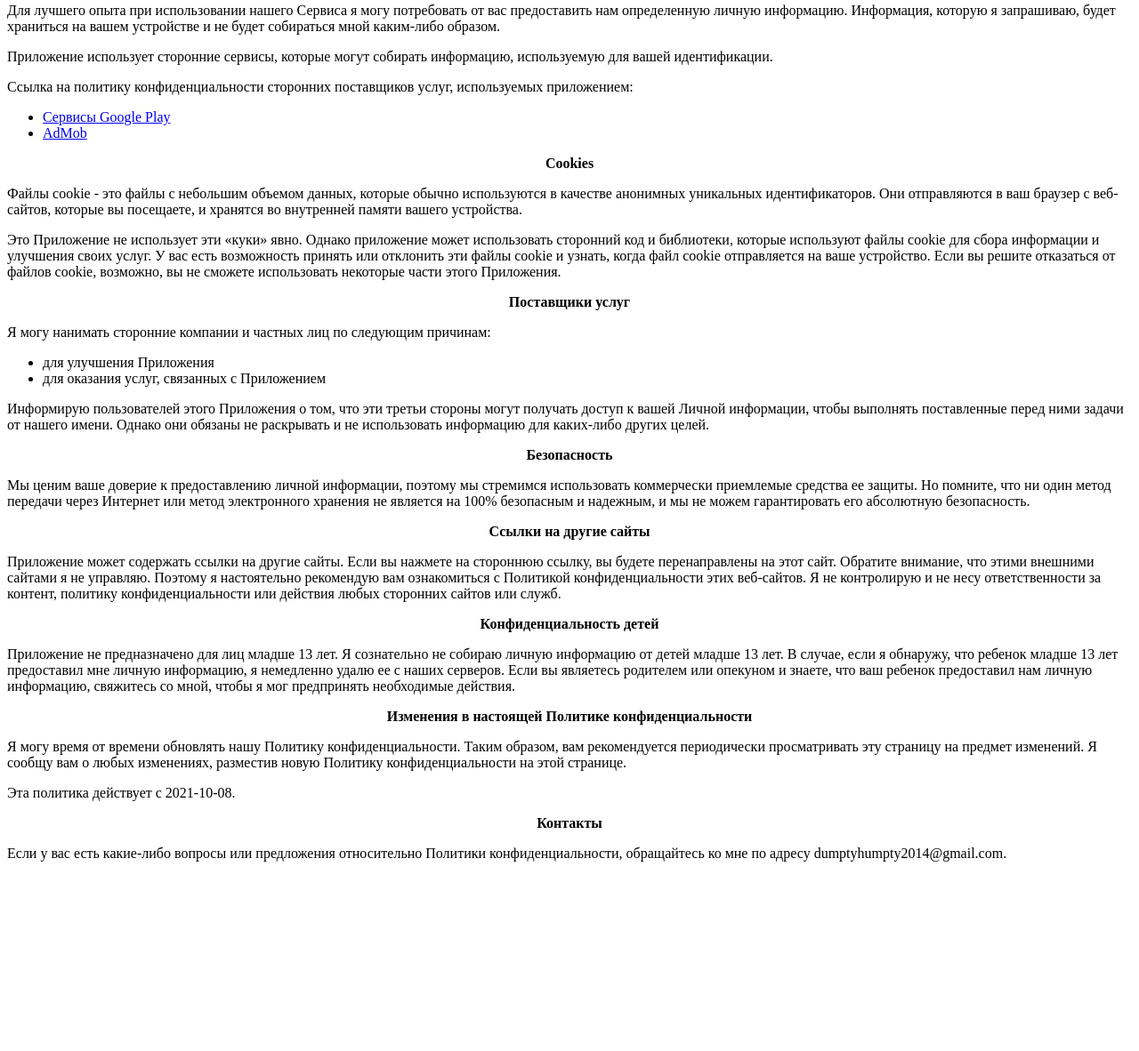
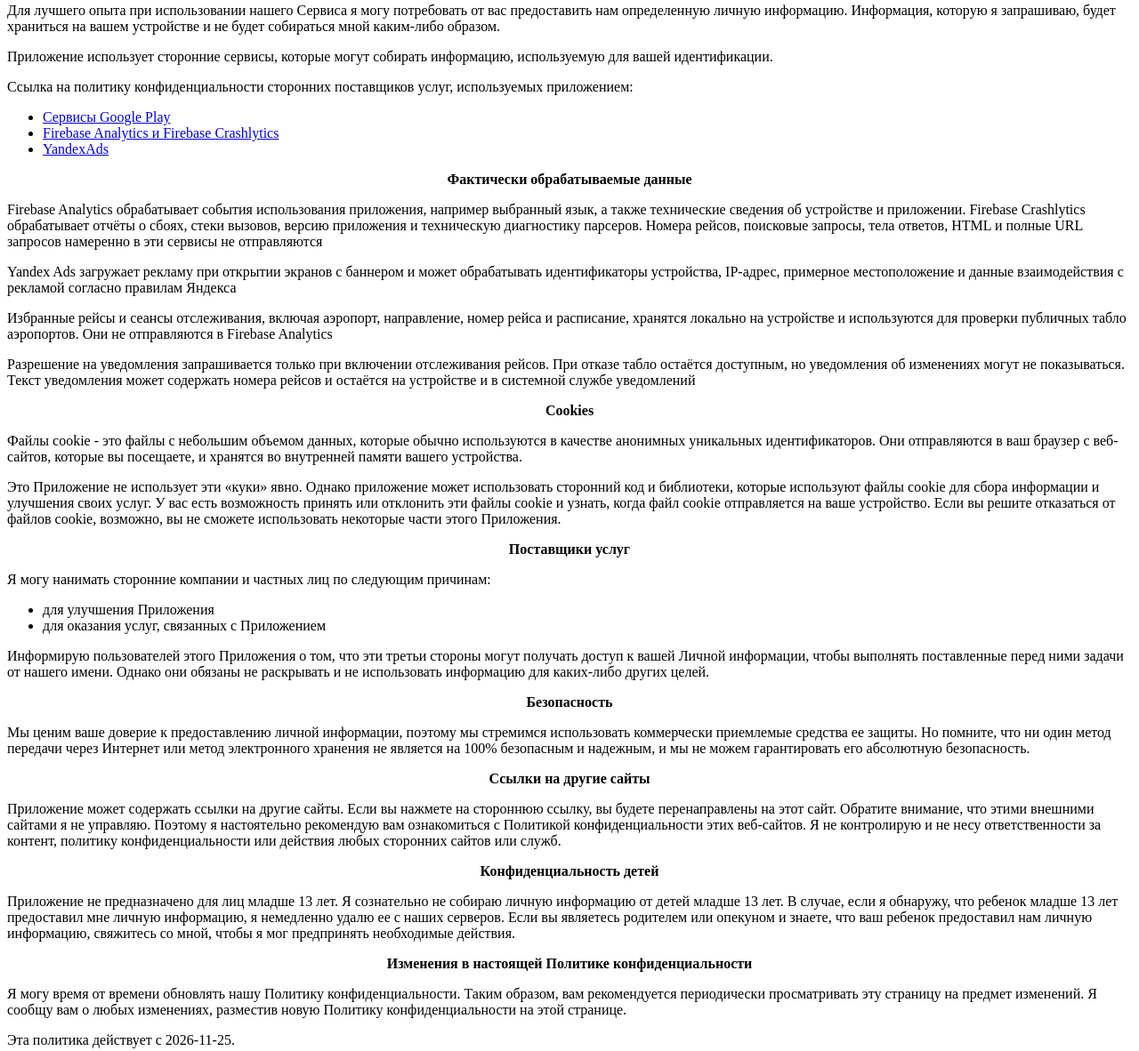
Before and after one commit to dumptyhumpty2014gmail/privacy_policy_app_nux, a plain HTML site: page index.html in a window 1280 px wide. Shown: the part 289-1471 px from the top of the page at 89% size. Before the commit the page ends 1274 px from the top, so only its background shows below. Drawn offline with Linux system fonts and the light colour scheme.

Commit message:
Revise privacy policy and service details
Updated privacy policy details including third-party services and data handling practices.

```diff
--- a/index.html
+++ b/index.html
@@ -17,9 +17,15 @@
     <p>Ссылка на политику конфиденциальности сторонних поставщиков услуг, используемых приложением:</p>
     <ul>
       <li><a href="https://policies.google.com/privacy?hl=ru">Сервисы Google Play</a></li>
-      <li><a href="https://support.google.com/admob/answer/6128543?hl=ru">AdMob</a></li>
+      <li><a href="https://firebase.google.com/support/privacy">Firebase Analytics и Firebase Crashlytics</a></li>
+      <li><a href="https://yandex.com/legal/confidential/">YandexAds</a></li>
   </ul>
-   <p style="text-align: center;"><strong>Cookies</strong></p>
+    <p style="text-align: center;"><strong>Фактически обрабатываемые данные</strong></p>
+    <p>Firebase Analytics обрабатывает события использования приложения, например выбранный язык, а также технические сведения об устройстве и приложении. Firebase Crashlytics обрабатывает отчёты о сбоях, стеки вызовов, версию приложения и техническую диагностику парсеров. Номера рейсов, поисковые запросы, тела ответов, HTML и полные URL запросов намеренно в эти сервисы не отправляются</p>
+   <p>Yandex Ads загружает рекламу при открытии экранов с баннером и может обрабатывать идентификаторы устройства, IP-адрес, примерное местоположение и данные взаимодействия с рекламой согласно правилам Яндекса</p>
+ <p>Избранные рейсы и сеансы отслеживания, включая аэропорт, направление, номер рейса и расписание, хранятся локально на устройстве и используются для проверки публичных табло аэропортов. Они не отправляются в Firebase Analytics</p>
+<p>Разрешение на уведомления запрашивается только при включении отслеживания рейсов. При отказе табло остаётся доступным, но уведомления об изменениях могут не показываться. Текст уведомления может содержать номера рейсов и остаётся на устройстве и в системной службе уведомлений</p>
+    <p style="text-align: center;"><strong>Cookies</strong></p>
     <p>Файлы cookie - это файлы с небольшим объемом данных, которые обычно используются в качестве анонимных уникальных идентификаторов. Они отправляются в ваш браузер с веб-сайтов, которые вы посещаете, и хранятся во внутренней памяти вашего устройства.</p>
     <p>Это Приложение не использует эти «куки» явно. Однако приложение может использовать сторонний код и библиотеки, которые используют файлы cookie для сбора информации и улучшения своих услуг. У вас есть возможность принять или отклонить эти файлы cookie и узнать, когда файл cookie отправляется на ваше устройство. Если вы решите отказаться от файлов cookie, возможно, вы не сможете использовать некоторые части этого Приложения.</p>
    <p style="text-align: center;"><strong>Поставщики услуг</strong></p>
@@ -37,7 +43,7 @@
     <p>Приложение не предназначено для лиц младше 13 лет. Я сознательно не собираю личную информацию от детей младше 13 лет. В случае, если я обнаружу, что ребенок младше 13 лет предоставил мне личную информацию, я немедленно удалю ее с наших серверов. Если вы являетесь родителем или опекуном и знаете, что ваш ребенок предоставил нам личную информацию, свяжитесь со мной, чтобы я мог предпринять необходимые действия.</p>
      <p style="text-align: center;"><strong>Изменения в настоящей Политике конфиденциальности</strong></p>
     <p>Я могу время от времени обновлять нашу Политику конфиденциальности. Таким образом, вам рекомендуется периодически просматривать эту страницу на предмет изменений. Я сообщу вам о любых изменениях, разместив новую Политику конфиденциальности на этой странице.</p>
-    <p>Эта политика действует с 2021-10-08.</p>
+    <p>Эта политика действует с 2026-11-25.</p>
      <p style="text-align: center;"><strong>Контакты</strong></p>
     <p>Если у вас есть какие-либо вопросы или предложения относительно Политики конфиденциальности, обращайтесь ко мне по адресу dumptyhumpty2014@gmail.com.</p>
     </div>
```
